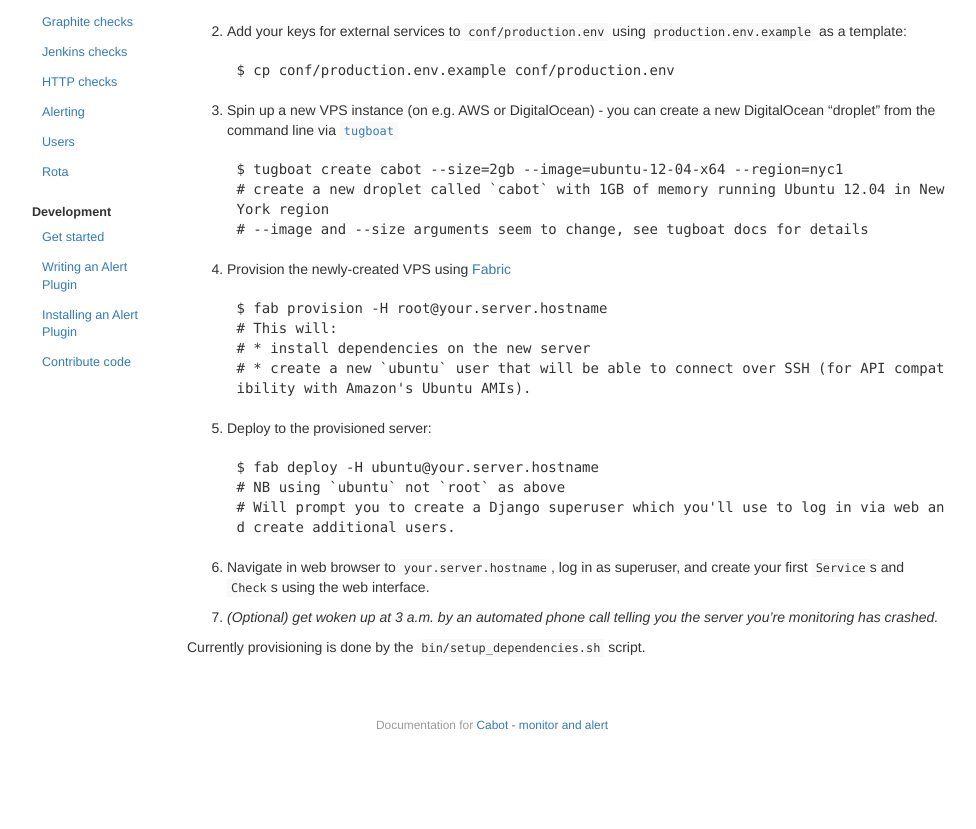
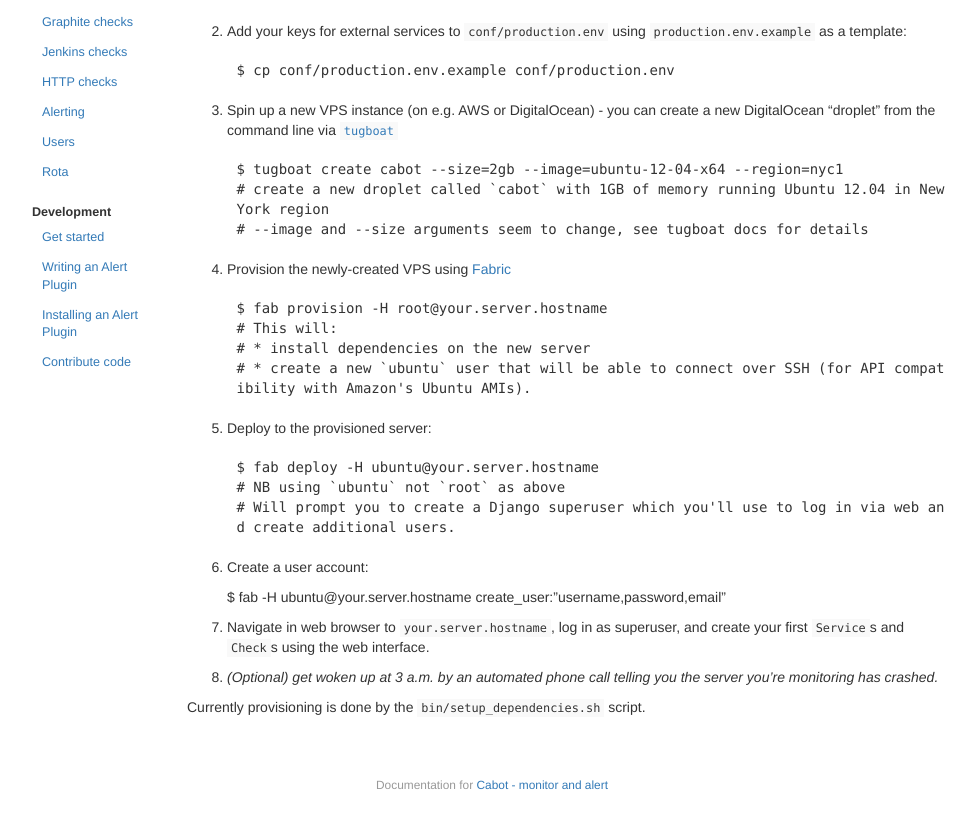
Before and after one commit to arachnys/cabot, a Jekyll site: the page built from _posts/2014-01-08-quickstart.md, in a window 1280 px wide and 1176 px high. Shown: the part 332-1161 px from the top of the window, without its empty margins (148-1124 px from the left). Built offline with Jekyll 4.4.1, drawn with Linux system fonts in a browser that asks for light colours; nearby versions of some CDN libraries.

Commit message:
add docs for create_user fabric command

```diff
--- a/_posts/2014-01-08-quickstart.md
+++ b/_posts/2014-01-08-quickstart.md
@@ -39,8 +39,12 @@
         # NB using `ubuntu` not `root` as above
         # Will prompt you to create a Django superuser which you'll use to log in via web and create additional users.
 
-6.  Navigate in web browser to `your.server.hostname`, log in as superuser, and create your first `Service`s and `Check`s using the web interface.
+6. Create a user account:
 
-7.  *(Optional) get woken up at 3 a.m. by an automated phone call telling you the server you're monitoring has crashed.*
+    $ fab -H ubuntu@your.server.hostname create_user:"username,password,email"
+
+7.  Navigate in web browser to `your.server.hostname`, log in as superuser, and create your first `Service`s and `Check`s using the web interface.
+
+8.  *(Optional) get woken up at 3 a.m. by an automated phone call telling you the server you're monitoring has crashed.*
 
 Currently provisioning is done by the `bin/setup_dependencies.sh` script.
```
